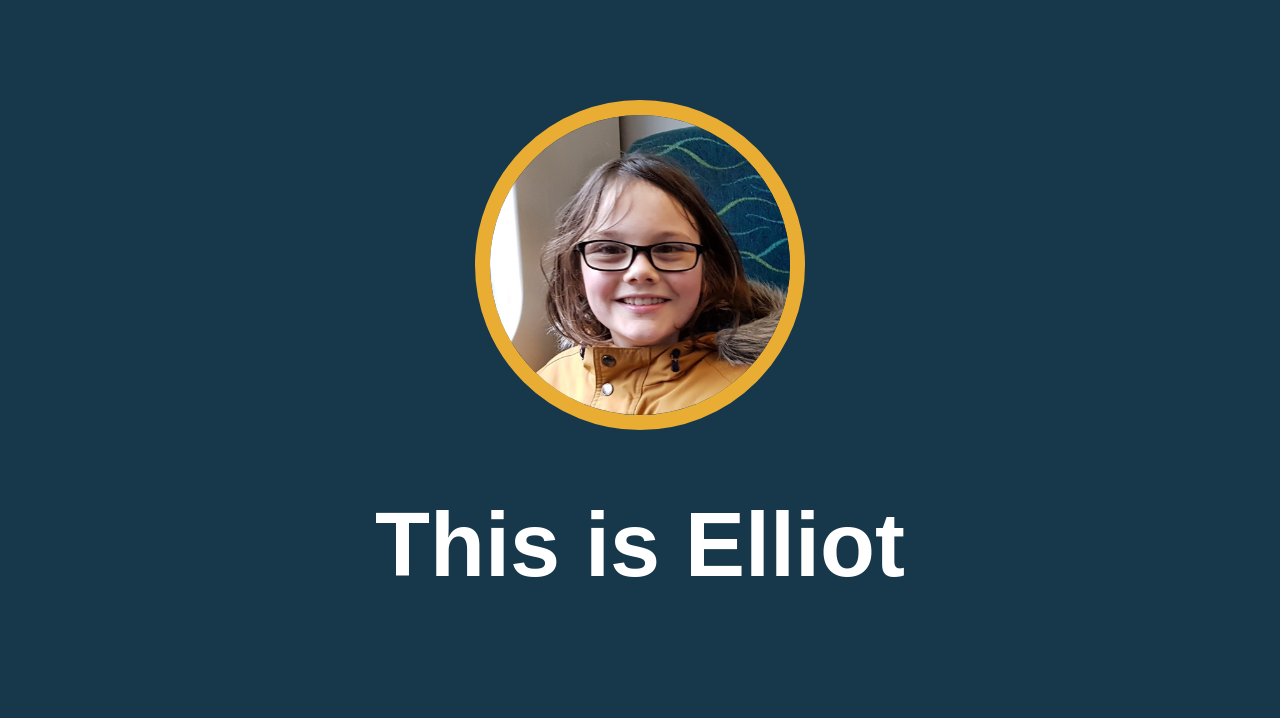
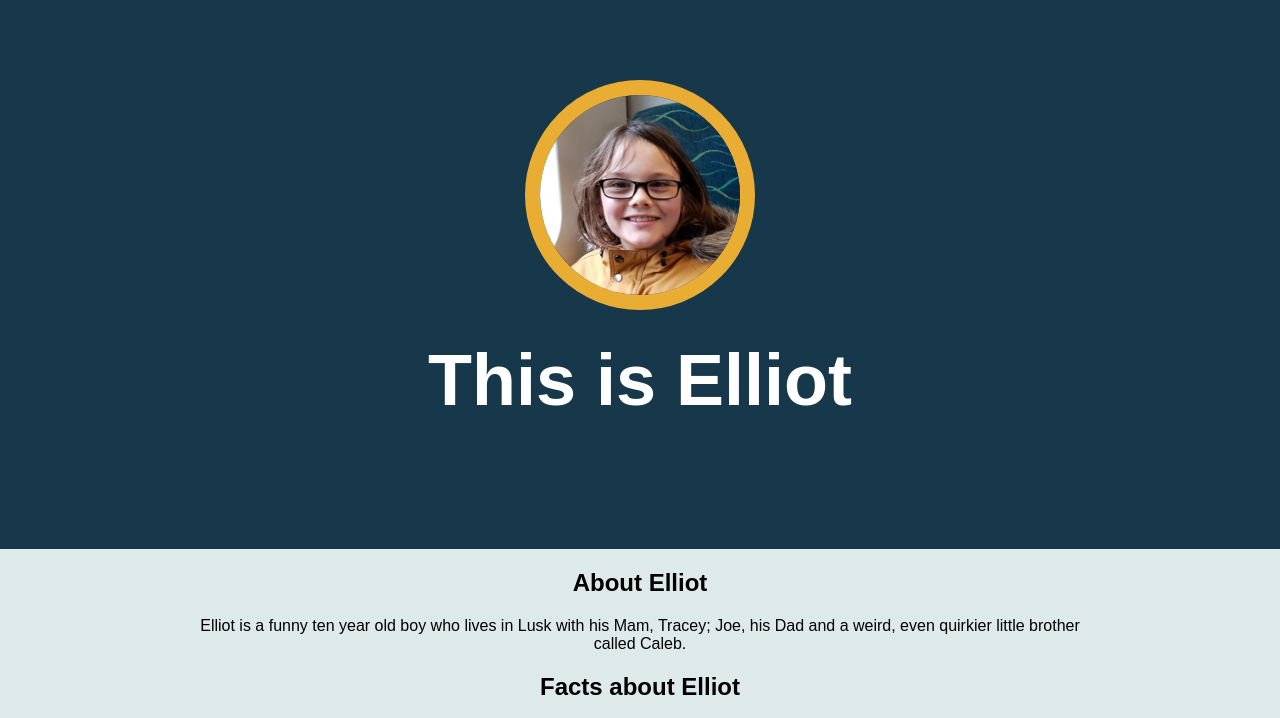
Before and after one commit to boldjoey/cartoon-hero, a plain HTML site: page index.html in a window 1280 px wide. Shown: the top 718 px of the page. Drawn offline with Linux system fonts and the light colour scheme.

Commit message:
changed CSS

```diff
--- a/css/elliot.css
+++ b/css/elliot.css
@@ -1,25 +1,31 @@
 html, body{
 	font-family: Arial, sans-serif;
 	margin:0;
+	background-color: #deeaea
+
 }
+
 
 
 header{
 	background-color: #17384B;
-	padding: 100px;
+	padding: 80px;
+
 	text-align: center;
+
 
 }
 
 h1{
-	font-size: 90px;
-	color: white;
+	margin-top: 25px;
+    font-size: 72px;
+    color: white;
 }
 
 header img{
 
 	border-radius: 170px;
-	width: 300px;
+	width: 200px;
 	border: 15px solid #eaad33
 }
 
@@ -27,6 +33,7 @@ header img{
 	max-width: 900px;
 	margin:0 auto;
 	padding:0 20px;
+	text-align: center;
 }
 img.big-image{
 	max-width: 100%;
```
